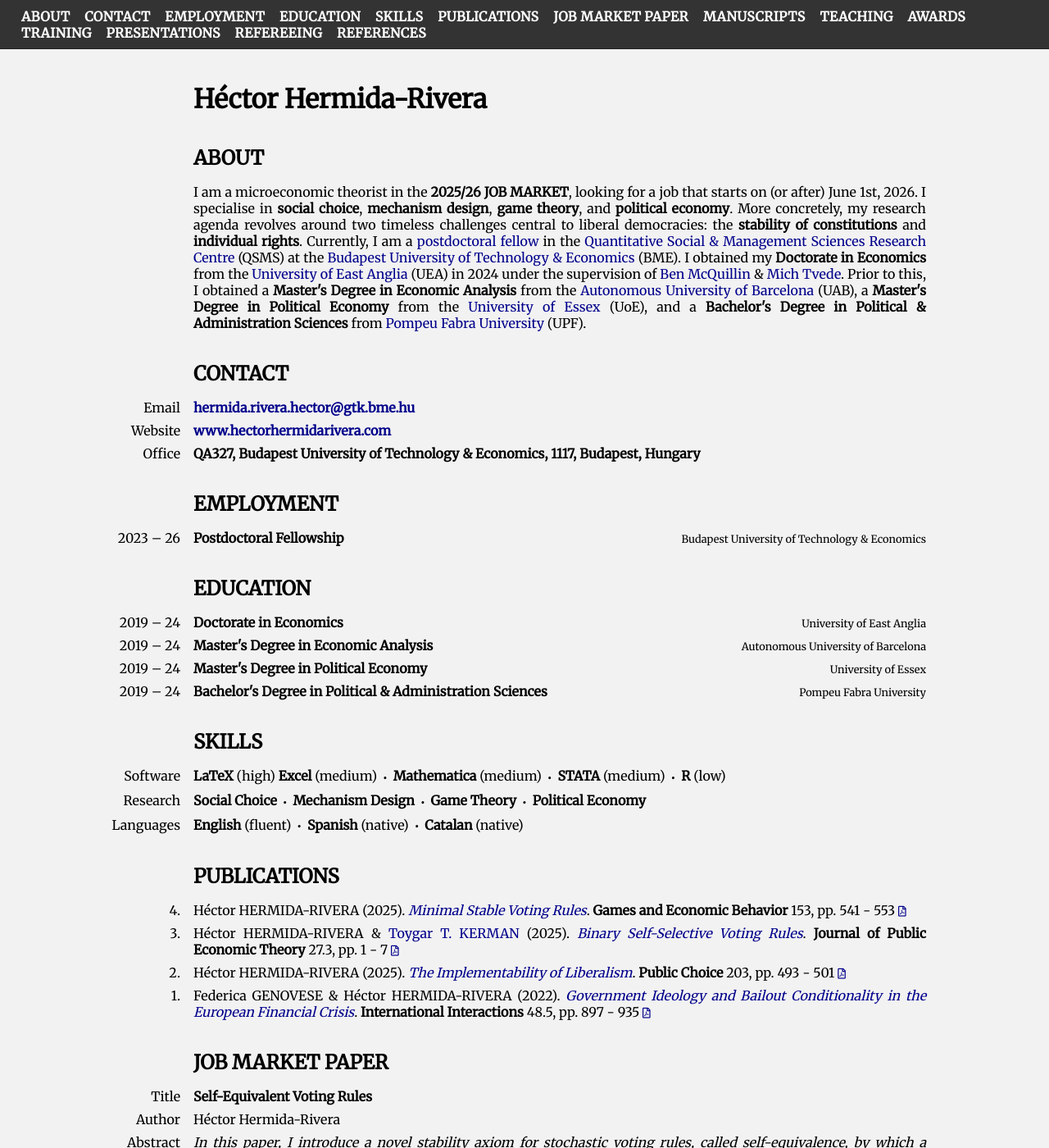
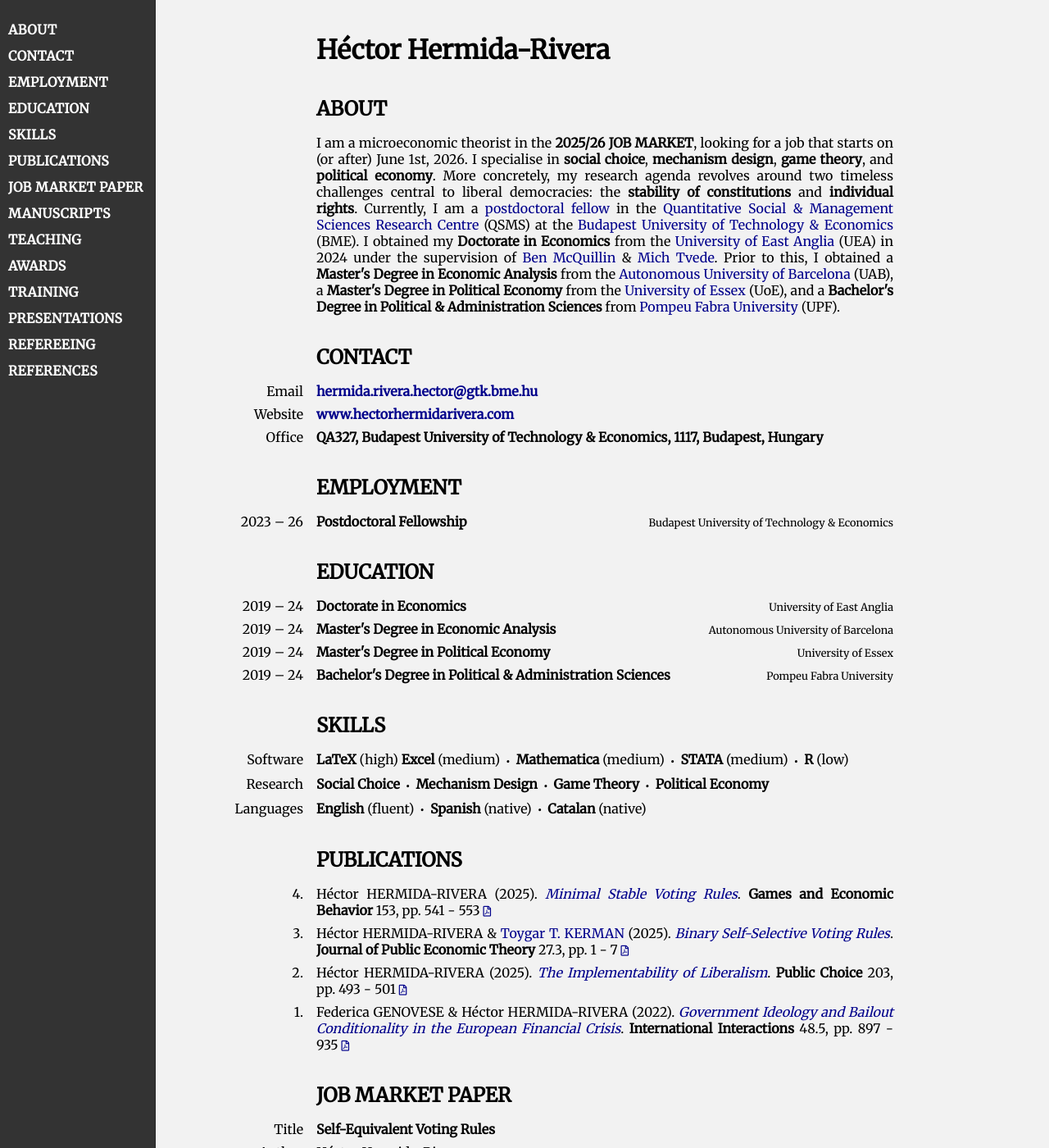
Before and after one commit to HectorHermidaRivera/hectorhermidarivera.github.io, a Jekyll site: the page built from index.md, in a window 1280 px wide and 1400 px high. Shown: the whole window at 82% size. Built offline with Jekyll 4.4.1, drawn with Linux system fonts in a browser that asks for light colours; a style sheet for code colours, icons or effects is not loaded.

Commit message:
Update default.html

```diff
--- a/_layouts/default.html
+++ b/_layouts/default.html
@@ -9,67 +9,66 @@
   <link rel="stylesheet" href="https://use.fontawesome.com/releases/v5.15.4/css/all.css">
   <link rel="stylesheet" href="https://cdn.jsdelivr.net/npm/academicons@1.9.1/css/academicons.min.css">
 
-  <!-- Main stylesheet (your project file) -->
   <link rel="stylesheet" href="/assets/css/style.css">
 
-  <!-- Small inline style that must load last to override other rules -->
   <style>
-    /* Strong, last-loaded topbar rules to ensure they apply */
-    .topbar {
-      width: 100%;
-      height: 60px;
+    html { scroll-behavior: smooth; }
+
+    /* --- Sidebar --- */
+    .sidebar {
       position: fixed;
       top: 0;
       left: 0;
-      background: #333333 !important; /* dark gray */
-      padding: 0 12px !important;
+      width: 190px;
+      height: 100%;
+      background: #333333;
+      padding: 20px 10px;
       box-sizing: border-box;
-      display: flex !important;
-      align-items: center !important;
-      justify-content: flex-end !important;
-      border-bottom: 1px solid #222 !important;
-      z-index: 10000 !important;
+      display: flex;
+      flex-direction: column;
+      align-items: flex-start;
+      justify-content: flex-start;
+      border-right: 1px solid #222;
+      z-index: 10000;
     }
 
-    /* nav anchor rules: no underline, uppercase, visible */
-    .topbar nav a {
-      margin-left: 14px !important;
-      color: #ffffff !important;
-      text-decoration: none !important;
-      font-weight: 600 !important;
-      text-transform: uppercase !important;
-      letter-spacing: 0.4px !important;
-      display: inline-block !important;
+    .sidebar a {
+      color: #ffffff;
+      text-decoration: none;
+      font-weight: 600;
+      text-transform: uppercase;
+      letter-spacing: 0.4px;
+      margin: 6px 0;
+      width: 100%;
+      display: block;
     }
 
-    .topbar nav a:hover {
-      color: #dddddd !important;
-      text-decoration: none !important;
+    .sidebar a:hover {
+      color: #dddddd;
     }
 
-    /* Academicons uses ::before for glyph; ensure color class works */
-    .ai-open-access::before { color: #556B2F; }
+    /* --- Main content area --- */
+    .content {
+      margin-left: 210px; /* leave space for sidebar */
+      padding: 20px 40px;
+      box-sizing: border-box;
+    }
 
-    /* Ensure bullet pseudo-element always renders */
+    /* --- Bullet fix --- */
     .bullet { display:inline-block; vertical-align:middle; }
     .bullet::before { content:"•"; margin: 0 0.4em; display:inline-block; color: inherit; }
 
-    /* Small PDF icon tweak (like your LaTeX macro) */
+    /* --- PDF icon tweak --- */
     .fa-file-pdf { font-size: 0.8em; position: relative; top: 0; }
 
-    /* Collapsible defaults (keeps in one place if not defined in style.css) */
+    /* --- Collapsible elements --- */
     .collapsible-content { max-height: 0; overflow: hidden; transition: max-height 0.35s ease; margin-top:4px; padding-left:10px; }
     .collapsible-link { color: #00008B; text-decoration: underline; cursor: pointer; }
   </style>
+</head>
 
-  <style>
-    html { scroll-behavior: smooth; }
-  </style>
-</head>
 <body>
-  <!-- Topbar (replace previous sidebar) -->
-  <div class="topbar">
-    <nav>
+  <div class="sidebar">
     <a href="#ABOUT">About</a>
     <a href="#CONTACT">Contact</a>
     <a href="#EMPLOYMENT">Employment</a>
@@ -84,32 +83,25 @@
     <a href="#PRESENTATIONS">Presentations</a>
     <a href="#REFEREEING">Refereeing</a>
     <a href="#REFERENCES">References</a>
-    </nav>
   </div>
 
-  <!-- Main content -->
   <div class="content">
     <h1 class="main-name">Héctor Hermida-Rivera</h1>
     {{ content }}
   </div>
 
-  <!-- Collapsible JS: runs after DOM is ready and uses max-height for smooth animation -->
   <script>
     document.addEventListener('DOMContentLoaded', function() {
-      // Attach handlers to all collapsible links
       document.querySelectorAll('.collapsible-link').forEach(link => {
-        link.addEventListener('click', function(event) {
-          // Prefer to find the nearest .value container (your structure)
+        link.addEventListener('click', function() {
           const value = this.closest('.value');
           if (!value) return;
           const content = value.querySelector('.collapsible-content');
           if (!content) return;
 
-          // Toggle max-height for smooth expand/collapse
           if (content.style.maxHeight && content.style.maxHeight !== '0px') {
             content.style.maxHeight = '0';
           } else {
-            // set to scrollHeight to expand smoothly
             content.style.maxHeight = content.scrollHeight + 'px';
           }
         });
```
Lines whose indentation alone changed are shown as unchanged.
